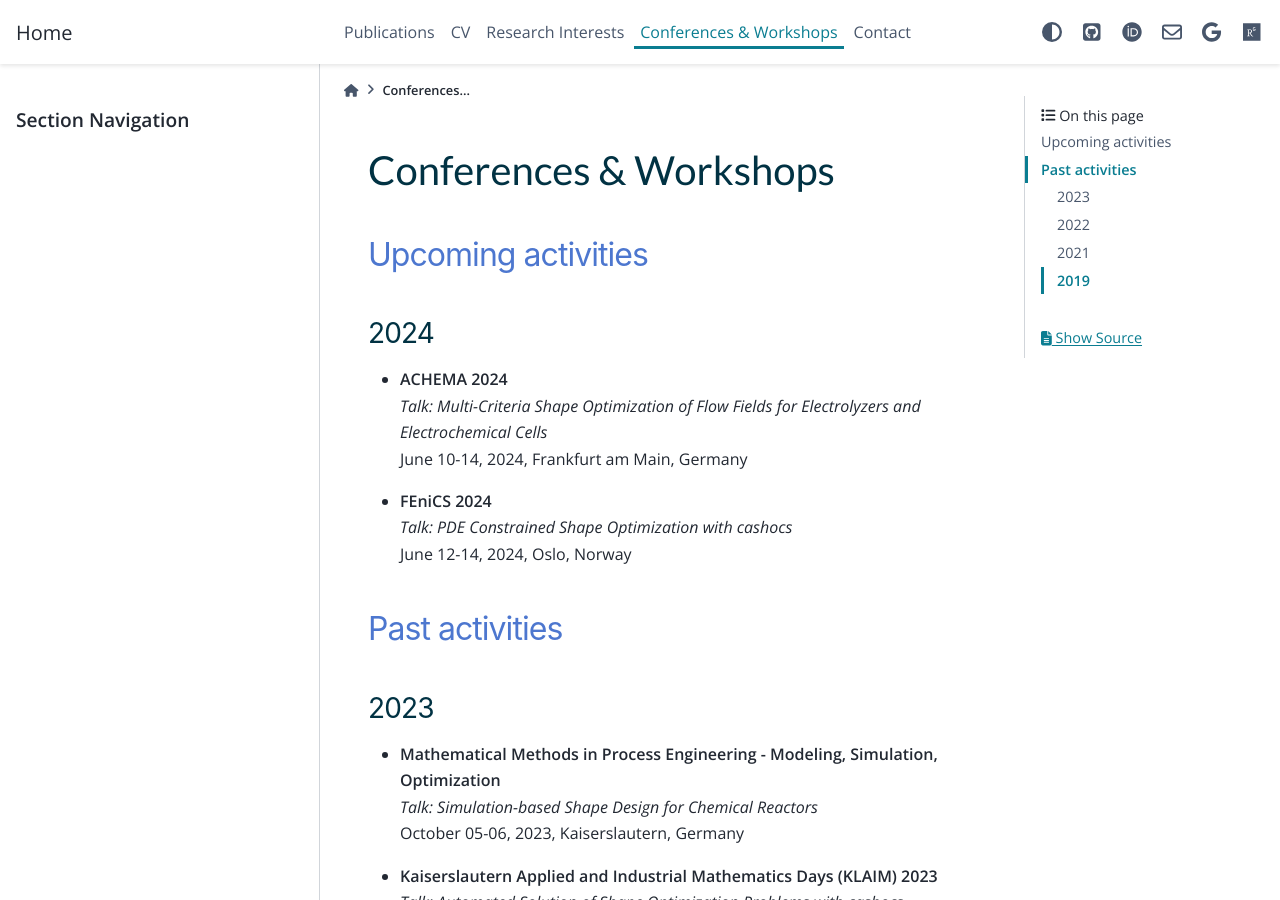
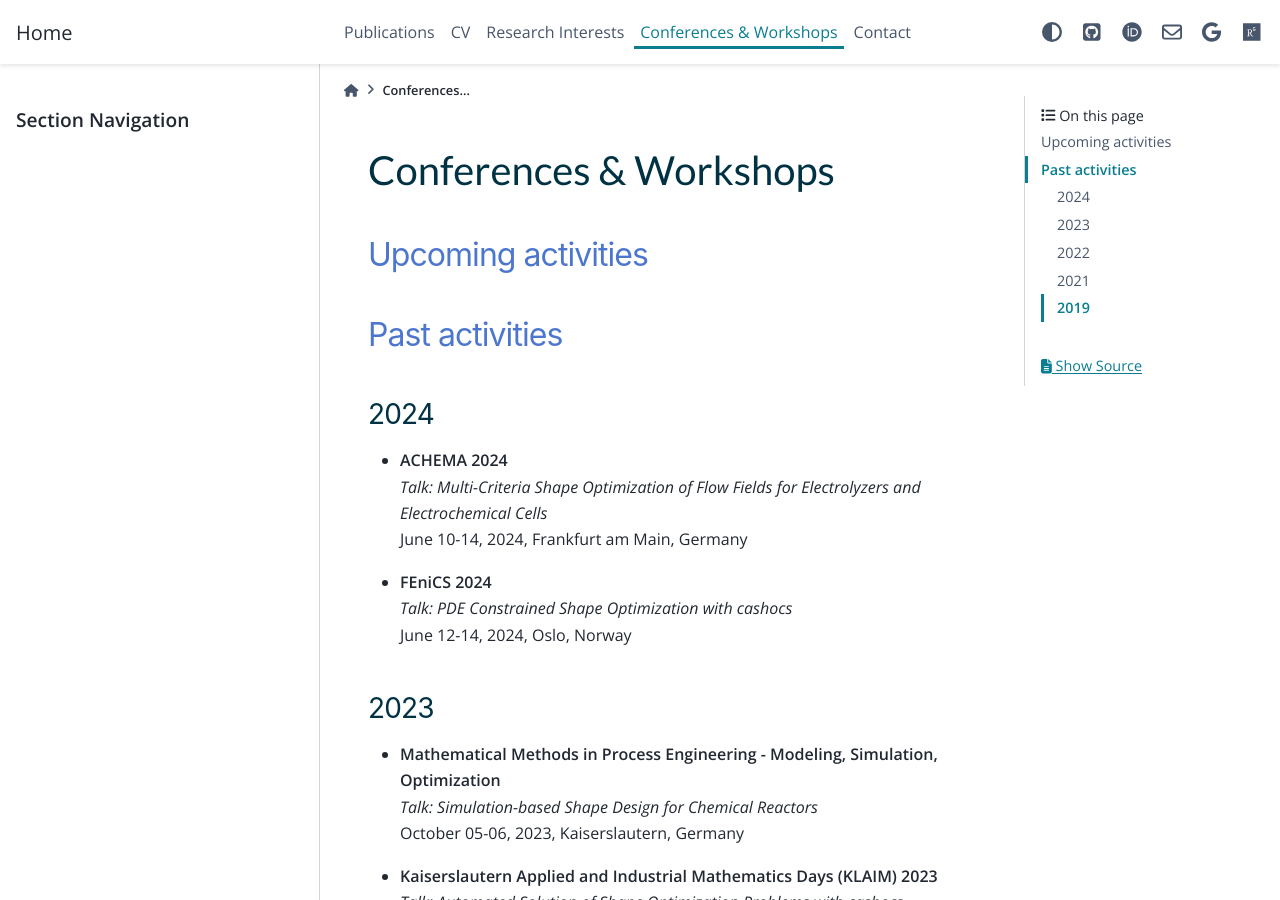
Before and after one commit to sblauth/sblauth.github.io, a Sphinx documentation site: the page built from source/conferences.rst, in a window 1280 px wide and 900 px high. Built offline with Sphinx 7.4.7 and the PyData theme 0.15.4, drawn with Linux system fonts in a browser that asks for light colours; part of the change alters nothing that is shown.

```diff
--- a/source/conferences.rst
+++ b/source/conferences.rst
@@ -3,6 +3,11 @@ Conferences & Workshops
 
 Upcoming activities
 -------------------
+
+
+Past activities
+---------------
+
 
 2024
 ^^^^
@@ -15,8 +20,6 @@ Upcoming activities
   | *Talk: PDE Constrained Shape Optimization with cashocs*
   | June 12-14, 2024, Oslo, Norway
 
-Past activities
----------------
 
 2023
 ^^^^
```
